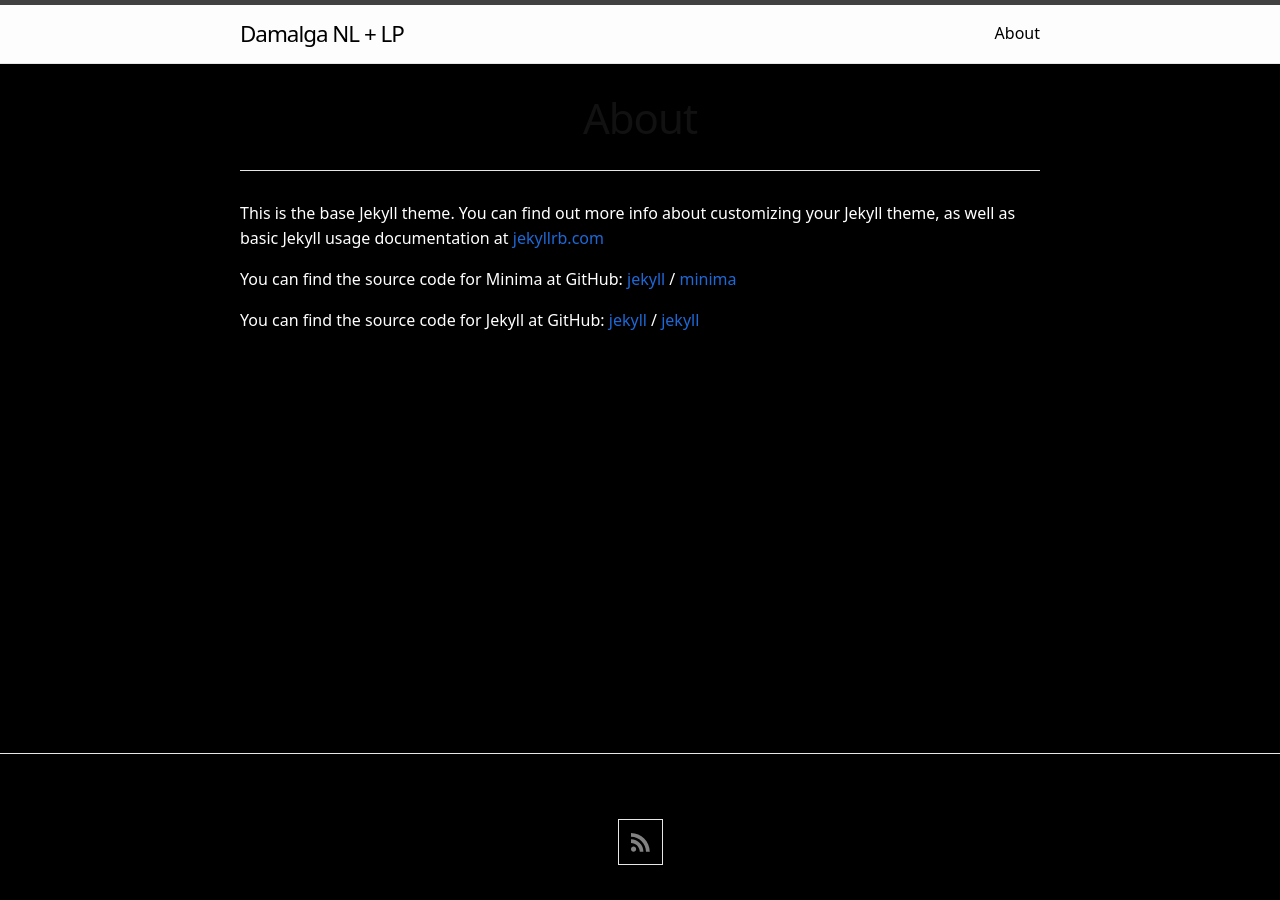
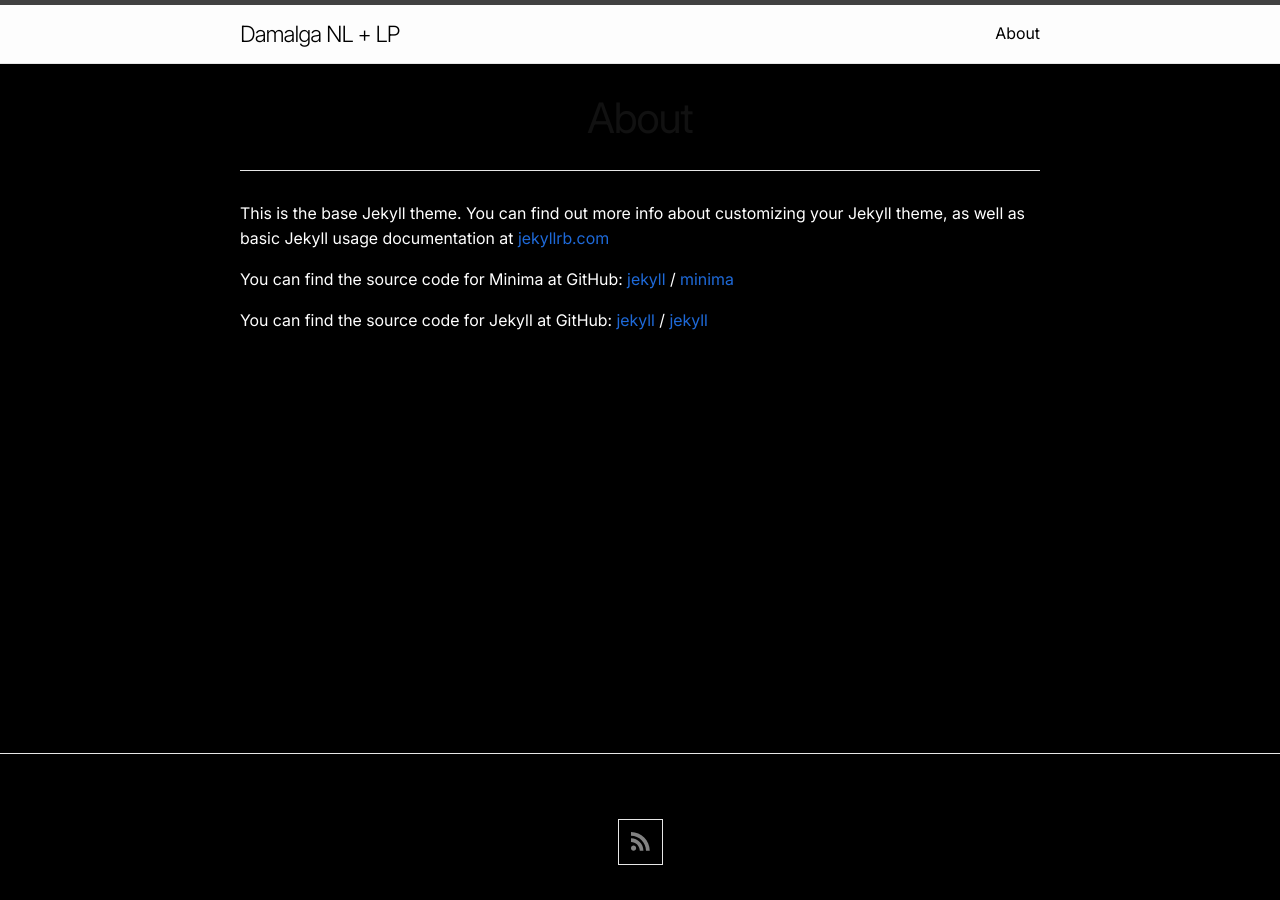
Before and after one commit to damalga/damalga-nl-lp, a Jekyll site: the page built from about.md, in a window 1280 px wide. Built offline with Jekyll 4.4.1, drawn with Linux system fonts in a browser that asks for light colours; some web fonts are replaced.

Commit message:
minor changes

```diff
--- a/_sass/inter.scss
+++ b/_sass/inter.scss
@@ -8,7 +8,7 @@
   font-style: normal;
   font-weight: 100 900;
   font-display: swap;
-  src: url("/assets/css/fonts/inter/InterVariable.woff2") format("woff2");
+  src: url("/assets/fonts/inter/InterVariable.woff2") format("woff2");
 }
 
 @font-face {
@@ -16,7 +16,7 @@
   font-style: italic;
   font-weight: 100 900;
   font-display: swap;
-  src: url("/assets/css/fonts/inter/InterVariable-Italic.woff2") format("woff2");
+  src: url("/assets/fonts/inter/InterVariable-Italic.woff2") format("woff2");
 }
 
 @font-feature-values InterVariable {
```
